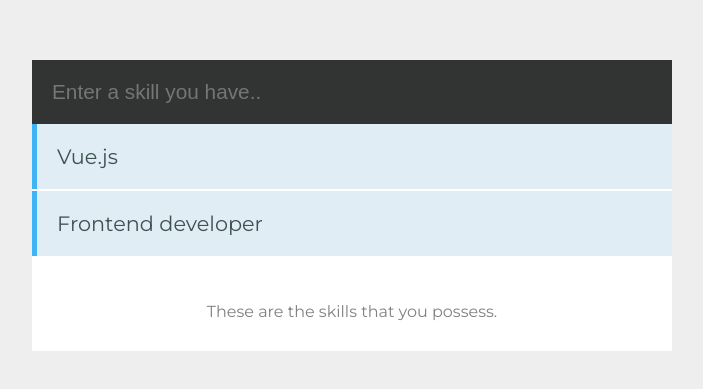
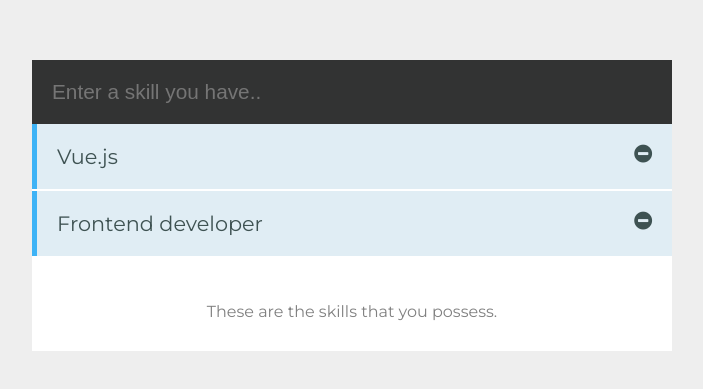
Before and after one commit to iamseye/vue-skill, a Vue app: page / in a window 1280 px wide. Shown: the part 187-576 px from the top of the page, without its empty margins (288-991 px from the left). Built offline with nearby package versions, Linux system fonts and the light colour scheme; a small style sheet from the web is missing.

Commit message:
ADD: delete function

```diff
--- a/src/components/Skills.vue
+++ b/src/components/Skills.vue
@@ -10,7 +10,9 @@
         </form>
         <ul>
           <transition-group name="list" enter-active-class="animated bounceInUp" leave-active-class="animated bounceOutDown">
-            <li v-for="(data, index) in skills" :key='index'>{{ data.skill }}</li>
+            <li v-for="(data, index) in skills" :key='index'>{{ data.skill }}
+              <i class="del-icon fa fa-minus-circle" v-on:click="remove(index)"></i>
+            </li>
           </transition-group>
         </ul>
         <p>These are the skills that you possess.</p>
@@ -41,6 +43,9 @@
           console.log('Not valid');
         }
       })
+    },
+    remove(id) {
+      this.skills.splice(id, 1);
     }
   }
 }
@@ -49,6 +54,7 @@
 <!-- Add "scoped" attribute to limit CSS to this component only -->
 <style scoped>
   @import "https://cdn.jsdelivr.net/npm/animate.css@3.5.1";
+  @import "https://maxcdn.bootstrapcdn.com/font-awesome/4.7.0/css/font-awesome.min.css";
 
   .holder {
     background: #fff;
@@ -94,4 +100,9 @@
   padding: 5px;
   margin-top: -20px;
   }
+
+  .del-icon {
+    cursor: pointer;
+    float: right;
+  }
 </style>
```
Lines whose indentation alone changed are shown as unchanged.
